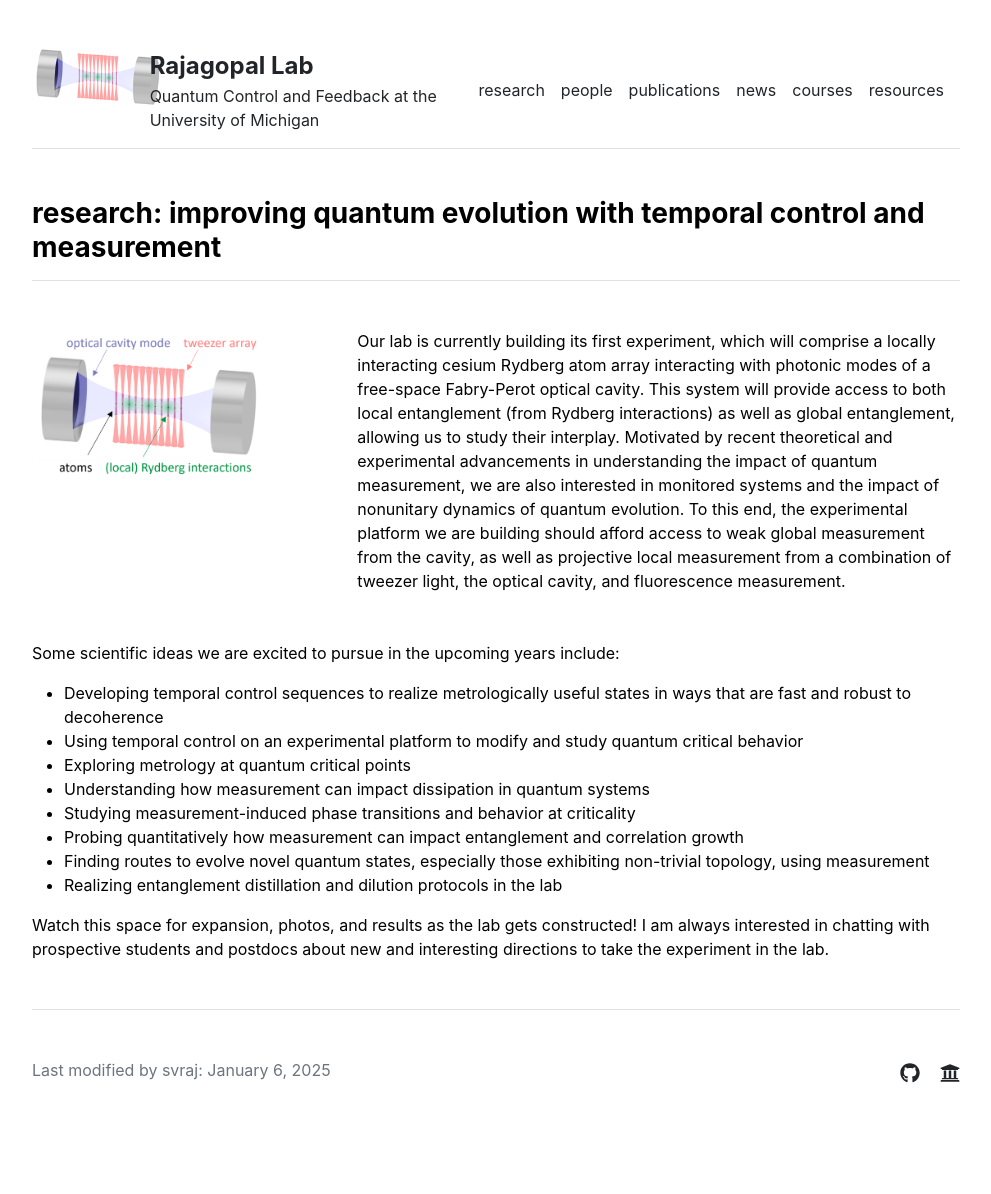
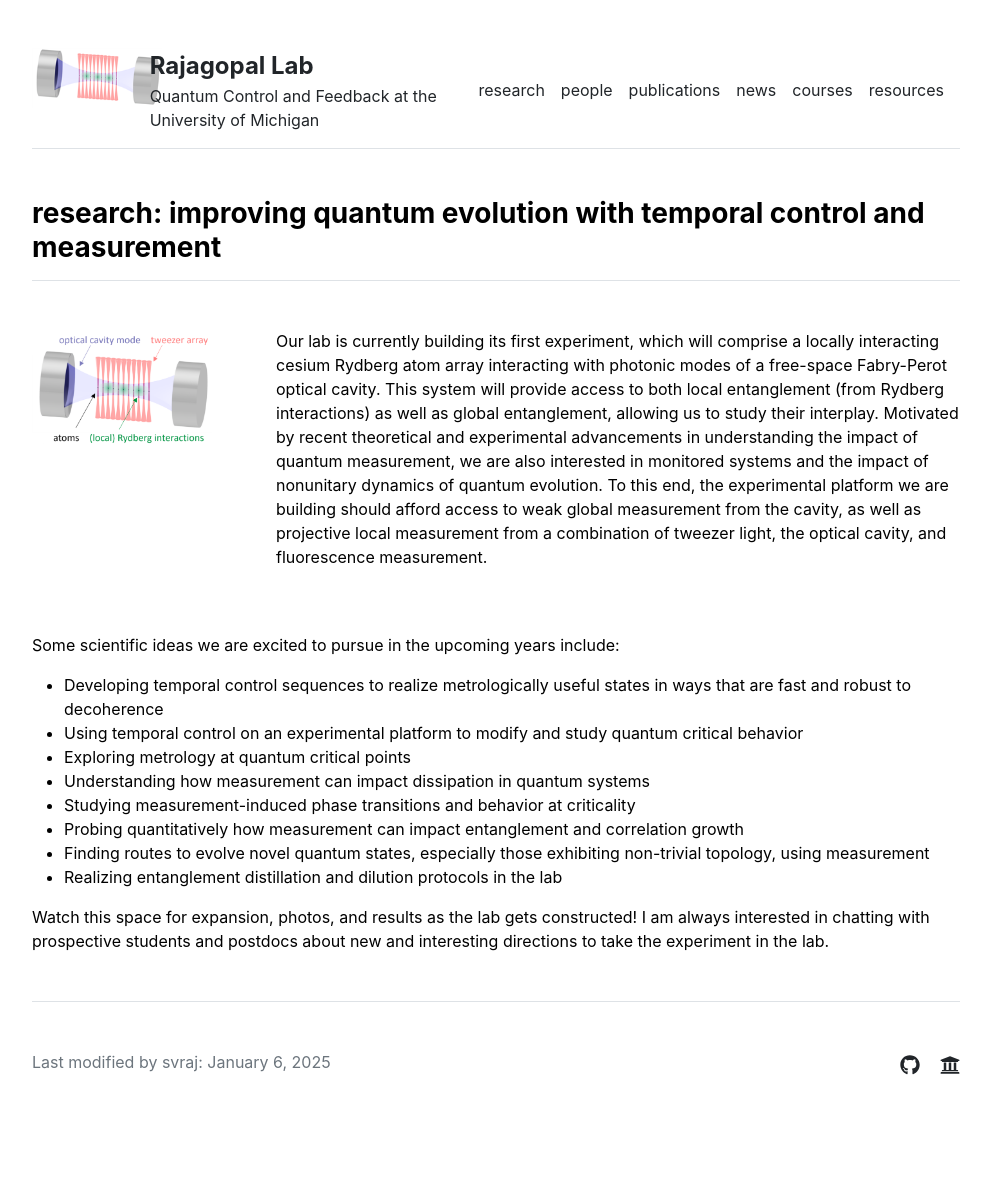
Before and after one commit to rajagopallab/rajagopallab.github.io, a Jekyll site: the page built from research.md, in a window 1280 px wide. Shown: the whole page, without its empty margins (144-1135 px from the left). Built offline with Jekyll 4.4.1, drawn with Linux system fonts in a browser that asks for light colours.

Commit message:
fix research

```diff
--- a/_layouts/research.html
+++ b/_layouts/research.html
@@ -5,11 +5,19 @@ layout: default
 
 <h3 class="fw-bold border-bottom pb-3 mb-5">research: improving quantum evolution with temporal control and measurement</h3>
 <div class="row g-5 mb-5">
-  <div class="col-md-4">
-    <img src="{{ site.github.url }}/assets/img/schematic_labeled.png" alt="Home" width="90%">
+  <div class="col-md-3">
+    <img src="{{ site.github.url }}/assets/img/schematic_labeled.png" alt="Home" width="100%">
   </div>
-  <div class="col-md-8">
-    Our lab is currently building its first experiment, which will comprise a locally interacting cesium Rydberg atom array interacting with photonic modes of a free-space Fabry-Perot optical cavity. This system will provide access to both local entanglement (from Rydberg interactions) as well as global entanglement, allowing us to study their interplay. Motivated by recent theoretical and experimental advancements in understanding the impact of quantum measurement, we are also interested in monitored systems and the impact of nonunitary dynamics of quantum evolution. To this end, the experimental platform we are building should afford access to weak global measurement from the cavity, as well as projective local measurement from a combination of tweezer light, the optical cavity, and fluorescence measurement.
+  <div class="col-md-9">
+    <p>
+    Our lab is currently building its first experiment, which will comprise a locally interacting cesium Rydberg atom array
+    interacting with photonic modes of a free-space Fabry-Perot optical cavity. This system will provide access to both local
+    entanglement (from Rydberg interactions) as well as global entanglement, allowing us to study their interplay.
+    Motivated by recent theoretical and experimental advancements in understanding the impact of quantum measurement,
+    we are also interested in monitored systems and the impact of nonunitary dynamics of quantum evolution. To this end,
+    the experimental platform we are building should afford access to weak global measurement from the cavity, as well as
+    projective local measurement from a combination of tweezer light, the optical cavity, and fluorescence measurement.
+    </p>
   </div>
 </div>
 
```
